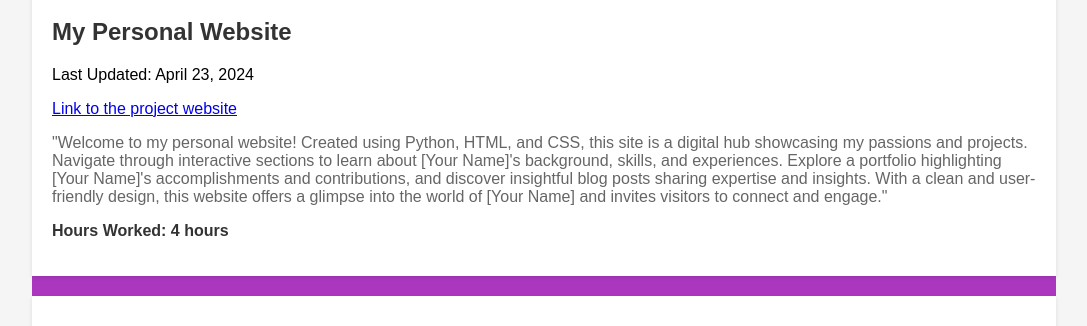
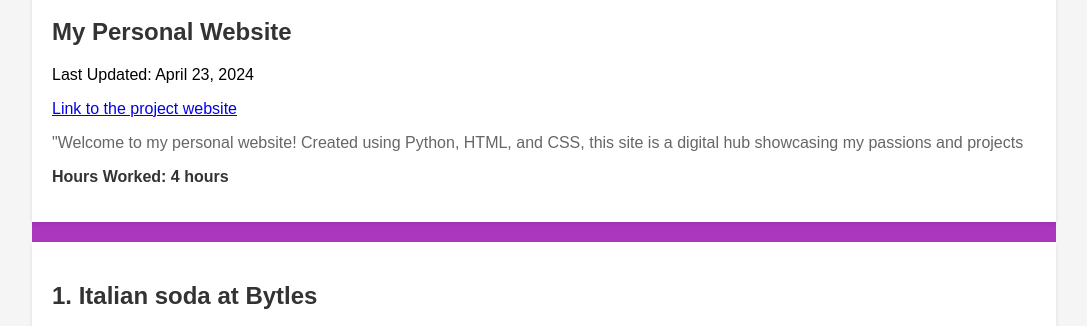
Before and after one commit to anasofiade07/environmental-data-project, a plain HTML site: page main.html in a window 1280 px wide. Shown: the part 1020-1346 px from the top of the page, without its empty margins (96-1183 px from the left). Drawn offline with Linux system fonts and the light colour scheme.

Commit message:
updated website

```diff
--- a/main.html
+++ b/main.html
@@ -23,7 +23,7 @@
     <h2> My Personal Website</h2>
     <p> Last Updated: April 23, 2024</p>
     <a href="https://anasofiade07.github.io/environmental-data-project/personal-website/anasofia.html"> Link to the project website</a>
-    <p class = "description"> "Welcome to my personal website! Created using Python, HTML, and CSS, this site is a digital hub showcasing my passions and projects. Navigate through interactive sections to learn about [Your Name]'s background, skills, and experiences. Explore a portfolio highlighting [Your Name]'s accomplishments and contributions, and discover insightful blog posts sharing expertise and insights. With a clean and user-friendly design, this website offers a glimpse into the world of [Your Name] and invites visitors to connect and engage." </p>
+    <p class = "description"> "Welcome to my personal website! Created using Python, HTML, and CSS, this site is a digital hub showcasing my passions and projects  </p>
     <p class = "recommendation"> Hours Worked: 4 hours </p>
   </div>
 
```
